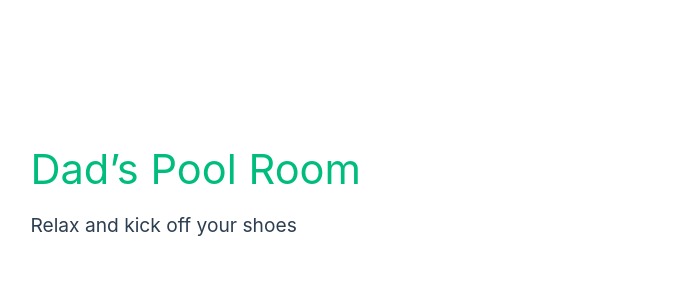
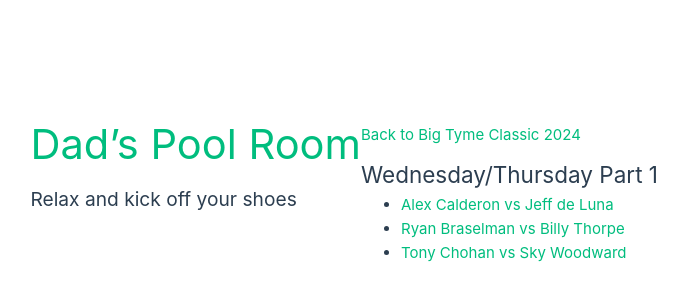
Before and after one commit to mekane84/dads-pool-room, a Vue app: page /2024bigtymeclassic/one-pocket/thursday in a window 1280 px wide. Shown: the part 206-506 px from the top of the page, without its empty margins (279-966 px from the left). Built offline with nearby package versions, Linux system fonts and the light colour scheme.

Commit message:
start adding big tyme classic 2024

```diff
--- a/src/router/index.js
+++ b/src/router/index.js
@@ -23,10 +23,15 @@ import Finals from "@/views/2023usopen/Finals.vue";
 import TheRack2024Finals from "@/views/2024therack/TheRack2024Finals.vue";
 import TheRack2024SemiFinal from "@/views/2024therack/TheRack2024SemiFinal.vue";
 import TheRack2024PartFive from "@/views/2024therack/TheRack2024PartFive.vue";
+import BigTymeClassic2024Index from "@/views/2024bigtimeclassic/BigTymeClassic2024Index.vue";
+import BTC2024OPThursday1 from "@/views/2024bigtimeclassic/onepocket/BTC2024OPThursday1.vue";
 
 const routes = [
 
   {path: '/', name: 'Home', component: Home},
+
+  {path: '/2024bigtymeclassic', name: 'BigTymeClassic2024Index', component: BigTymeClassic2024Index},
+  {path: '/2024bigtymeclassic/one-pocket/thursday', name: 'BTC2024OPThursday1', component: BTC2024OPThursday1},
 
   {path: '/2024therack', name: 'TheRack2024Index', component: TheRack2024Index},
   {path: '/2024therack/part1', name: 'TheRack2024PartOne', component: TheRack2024PartOne},
--- /dev/null
+++ b/src/views/2024bigtimeclassic/BigTymeClassic2024Index.vue
@@ -0,0 +1,33 @@
+<script setup>
+import WelcomeItem from '@/components/WelcomeItem.vue'
+import OneIcon from "@/components/icons/IconOne.vue";
+import IconEcosystem from "@/components/icons/IconEcosystem.vue";
+import IconFolderTree from "@/components/icons/IconFolderTree.vue";
+import CubesIcon from "@/components/icons/IconCubes.vue";
+import IconSemi from "@/components/icons/IconSemi.vue";
+import IconFinals from "@/components/icons/IconFinals.vue";
+</script>
+
+<template>
+  <main>
+    <h2>Big Tyme Classic 2024 &ndash; April 24-28th</h2>
+    <WelcomeItem>
+      <template #icon>
+        <OneIcon />
+      </template>
+      <template #heading>One Pocket</template>
+      <ul>
+        <li>
+          <router-link to="/2024bigtymeclassic/one-pocket/thursday">Wednesday/Thursday Part 1</router-link>
+        </li>
+<!--        <li>-->
+<!--          <router-link to="/2024bigtymeclassic/one-pocket/friday">Friday</router-link>-->
+<!--        </li>-->
+      </ul>
+    </WelcomeItem>
+  </main>
+</template>
+
+<style scoped>
+
+</style>
--- /dev/null
+++ b/src/views/2024bigtimeclassic/onepocket/BTC2024OPThursday1.vue
@@ -0,0 +1,36 @@
+<script setup>
+
+</script>
+
+<template>
+  <main>
+    <div style="margin-bottom: 10px">
+      <router-link to="/2024bigtymeclassic">Back to Big Tyme Classic 2024</router-link>
+    </div>
+
+    <div>
+      <h2>Wednesday/Thursday Part 1</h2>
+      <ul>
+        <li>
+          <a href="https://poolactiontv.com/programs/big-tyme-classic-2024-wed-pass-d1ee54?category_id=202460" target="poolmatches">
+            Alex Calderon vs Jeff de Luna
+          </a>
+        </li>
+        <li>
+          <a href="https://poolactiontv.com/programs/ryan-braselman-v-billy-thorpe-big-tyme-classic-2024-one-pocket-58b5f6?category_id=202460" target="poolmatches">
+            Ryan Braselman vs Billy Thorpe
+          </a>
+        </li>
+        <li>
+          <a href="https://poolactiontv.com/programs/tony-chohan-v-sky-woddward-big-tyme-classic-2024-one-pocket-thursday-df5229?category_id=202460" target="poolmatches">
+            Tony Chohan vs Sky Woodward
+          </a>
+        </li>
+      </ul>
+    </div>
+  </main>
+</template>
+
+<style scoped>
+
+</style>
--- a/src/views/Home.vue
+++ b/src/views/Home.vue
@@ -12,6 +12,9 @@
       <li>
         <router-link to="/2024therack">2024 The Rack One Pocket Classic</router-link>
       </li>
+      <li>
+        <router-link to="/2024bigtymeclassic">2024 Big Tyme Classic</router-link>
+      </li>
     </ul>
   </main>
 </template>
```
